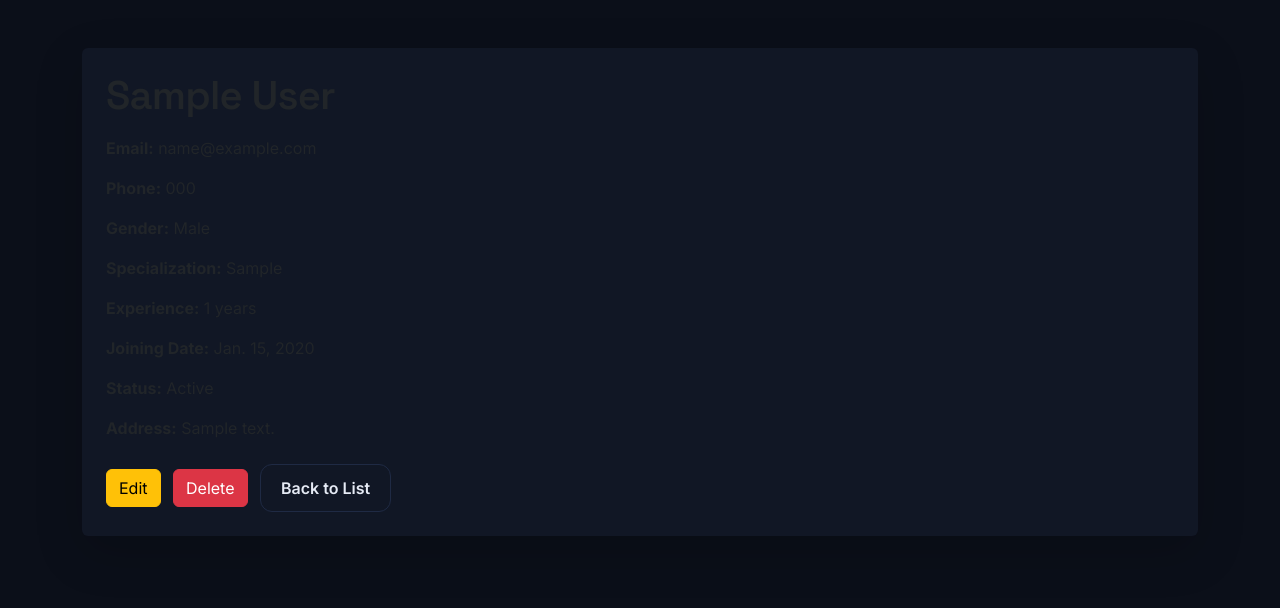
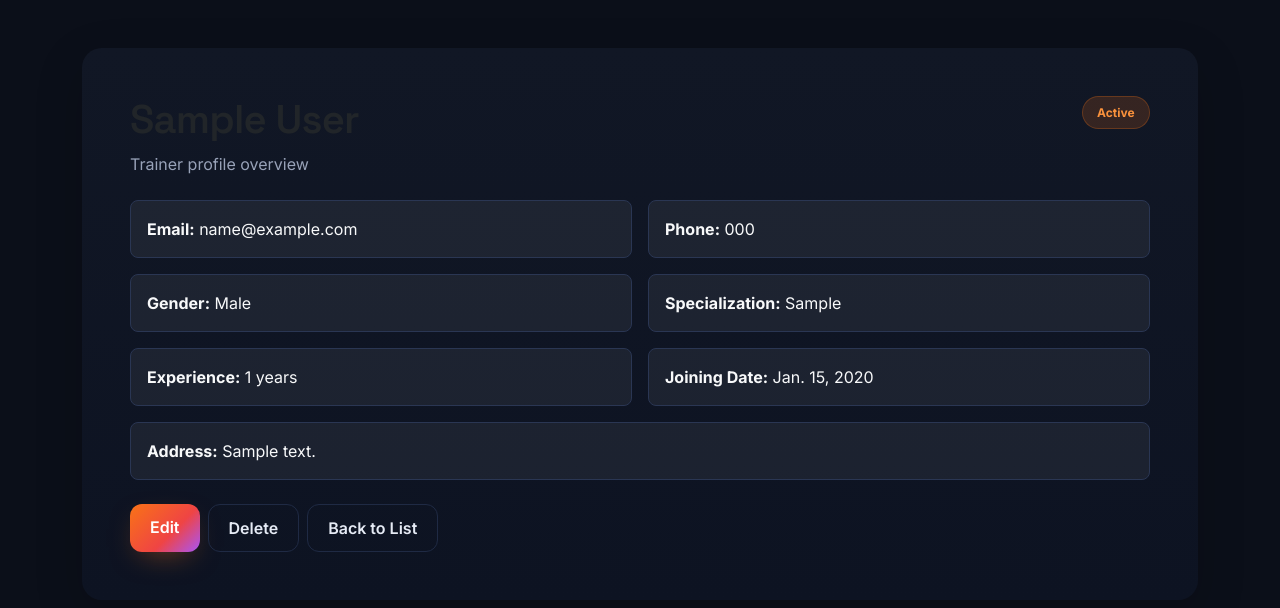
Before and after one commit to sanskarnavghane01-droid/GymManagementSystem, a Django app: page /trainers/1/ in a window 1280 px wide. Shown: the top 608 px of the page. Run offline with Django 5.2, Linux system fonts and the light colour scheme; a user stored in the database is signed in; tables that the repository leaves empty hold one stand-in row (values such as "Sample post").

Commit message:
minor issues

```diff
--- a/templates/login.html
+++ b/templates/login.html
@@ -129,7 +129,7 @@
         </div>
 
         <div style="margin: -0.25rem 0 1.1rem;">
-          <label style="display:flex; align-items:center; gap:0.45rem; font-size:0.9rem; color:var(--text-muted);">
+          <label style="display:flex; align-items:center; gap:0.45rem; font-size:0.9rem; color:var(--primary); font-weight:700; letter-spacing:0.01em;">
             <input type="checkbox" name="is_trainer" style="accent-color: var(--primary);" />
             Trainer
           </label>
--- a/templates/trainer_detail.html
+++ b/templates/trainer_detail.html
@@ -2,21 +2,43 @@
 {% block title %}Trainer Detail{% endblock %}
 {% block content %}
 <div class="container py-5">
-  <div class="card border-0 shadow-lg" style="background: #111725;">
-    <div class="card-body p-4">
-      <h1 class="mb-3">{{ trainer.full_name }}</h1>
-      <p><strong>Email:</strong> {{ trainer.email }}</p>
-      <p><strong>Phone:</strong> {{ trainer.phone }}</p>
-      <p><strong>Gender:</strong> {{ trainer.gender }}</p>
-      <p><strong>Specialization:</strong> {{ trainer.specialization }}</p>
-      <p><strong>Experience:</strong> {{ trainer.experience }} years</p>
-      <p><strong>Joining Date:</strong> {{ trainer.joining_date }}</p>
-      <p><strong>Status:</strong> {{ trainer.status }}</p>
-      <p><strong>Address:</strong> {{ trainer.address }}</p>
+  <div class="card border-0 shadow-lg" style="background: linear-gradient(180deg, #111725, #0d1322); border: 1px solid #1f2a44; border-radius: 20px;">
+    <div class="card-body p-4 p-md-5">
+      <div class="d-flex flex-wrap justify-content-between align-items-start gap-3 mb-4">
+        <div>
+          <h1 class="mb-2">{{ trainer.full_name }}</h1>
+          <p class="text-muted-2 mb-0">Trainer profile overview</p>
+        </div>
+        <span class="badge" style="background: rgba(249,115,22,.16); color: #fb923c; border: 1px solid rgba(249,115,22,.25); padding: .6rem .9rem; border-radius: 999px;">{{ trainer.status }}</span>
+      </div>
 
-      <div class="mt-4">
-        <a href="{% url 'trainer_edit' trainer.pk %}" class="btn btn-warning me-2">Edit</a>
-        <a href="{% url 'trainer_delete' trainer.pk %}" class="btn btn-danger me-2">Delete</a>
+      <div class="row g-3">
+        <div class="col-md-6">
+          <div class="p-3 rounded-3 text-light" style="background: rgba(255,255,255,.06); border: 1px solid #2a3653; color: #f8fafc;"><strong>Email:</strong> {{ trainer.email }}</div>
+        </div>
+        <div class="col-md-6">
+          <div class="p-3 rounded-3 text-light" style="background: rgba(255,255,255,.06); border: 1px solid #2a3653; color: #f8fafc;"><strong>Phone:</strong> {{ trainer.phone }}</div>
+        </div>
+        <div class="col-md-6">
+          <div class="p-3 rounded-3 text-light" style="background: rgba(255,255,255,.06); border: 1px solid #2a3653; color: #f8fafc;"><strong>Gender:</strong> {{ trainer.gender }}</div>
+        </div>
+        <div class="col-md-6">
+          <div class="p-3 rounded-3 text-light" style="background: rgba(255,255,255,.06); border: 1px solid #2a3653; color: #f8fafc;"><strong>Specialization:</strong> {{ trainer.specialization }}</div>
+        </div>
+        <div class="col-md-6">
+          <div class="p-3 rounded-3 text-light" style="background: rgba(255,255,255,.06); border: 1px solid #2a3653; color: #f8fafc;"><strong>Experience:</strong> {{ trainer.experience }} years</div>
+        </div>
+        <div class="col-md-6">
+          <div class="p-3 rounded-3 text-light" style="background: rgba(255,255,255,.06); border: 1px solid #2a3653; color: #f8fafc;"><strong>Joining Date:</strong> {{ trainer.joining_date }}</div>
+        </div>
+        <div class="col-12">
+          <div class="p-3 rounded-3 text-light" style="background: rgba(255,255,255,.06); border: 1px solid #2a3653; color: #f8fafc;"><strong>Address:</strong> {{ trainer.address }}</div>
+        </div>
+      </div>
+
+      <div class="mt-4 d-flex flex-wrap gap-2">
+        <a href="{% url 'trainer_edit' trainer.pk %}" class="btn btn-primary-grad">Edit</a>
+        <a href="{% url 'trainer_delete' trainer.pk %}" class="btn btn-ghost">Delete</a>
         <a href="{% url 'trainer_list' %}" class="btn btn-ghost">Back to List</a>
       </div>
     </div>
```
Also changed, not shown: templates/trainer_confirm_delete.html (+5 -5 lines), templates/trainer_form.html (+20 -7 lines).
